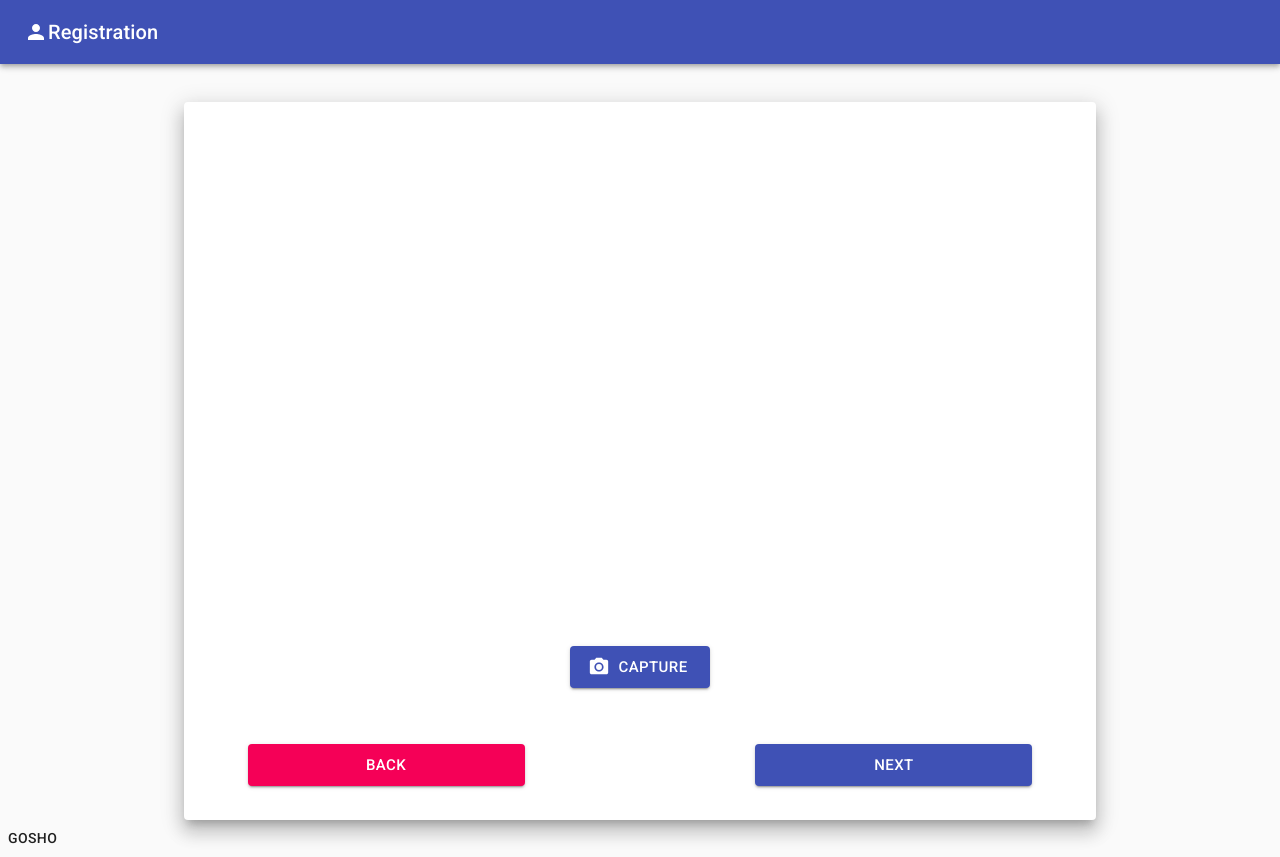
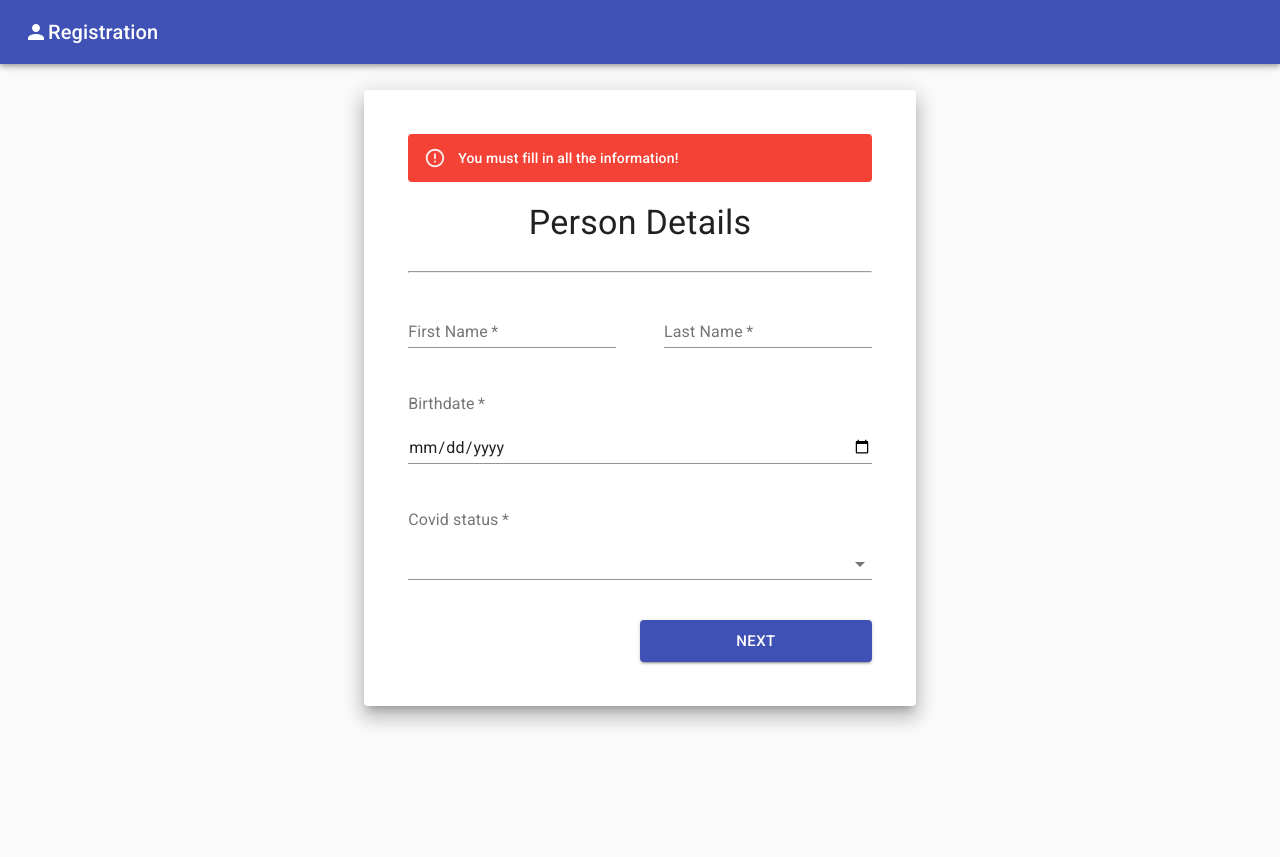
Before and after one commit to Vladikolev0321/Covid-Border-Control, a React (Create React App) app in the folder frontend/registration-app/: page / in a window 1280 px wide. Both pictures are taken after a click on the button "NEXT". After the commit the page ends 800 px from the top, so only its background shows below. Built offline with nearby package versions, Linux system fonts and the light colour scheme; no server answers.

Commit message:
Frontend: finish registration app

```diff
--- a/frontend/registration-app/package.json
+++ b/frontend/registration-app/package.json
@@ -5,10 +5,12 @@
   "dependencies": {
     "@material-ui/core": "^4.11.4",
     "@material-ui/icons": "^4.11.2",
+    "@material-ui/lab": "^4.0.0-alpha.60",
     "@material-ui/pickers": "^3.3.10",
     "@testing-library/jest-dom": "^5.14.1",
     "@testing-library/react": "^11.2.7",
     "@testing-library/user-event": "^12.8.3",
+    "material-ui-image": "^3.3.2",
     "react": "^17.0.2",
     "react-dom": "^17.0.2",
     "react-scripts": "4.0.3",
--- a/frontend/registration-app/src/components/Form.jsx
+++ b/frontend/registration-app/src/components/Form.jsx
@@ -1,5 +1,5 @@
 import React from 'react';
-import {Button, Container} from '@material-ui/core';
+import { Button, Container, Paper, Typography, CssBaseline, Grid, TextField } from '@material-ui/core';
 import PersonDetails from './PersonDetails';
 import {WebcamCapture} from "./Webcam";
 
@@ -13,16 +13,36 @@ class Form extends React.Component {
             lastName: '',
             birthdate: '',
             healthStatus: '',
-            image: ''
+            image: '',
+            alert: 0,
         }
     }
 
     //next step
     nextStep = () => {
+
+        if((this.state.step === 1 && this.state.firstName !== '' && this.state.lastName !== '' && this.state.birthdate !== '' && this.state.healthStatus !== '') || (this.state.step === 2 && this.state.image !== '')) {
             const { step } = this.state;
             this.setState({
-            step: step + 1
+                step: step + 1,
+                alert: 0
             });
+        }
+        else{
+            if(this.state.step === 1) {
+                this.setState({
+                    alert: 1
+                })
+            }
+            if(this.state.step === 2) {
+                this.setState({
+                    alert: 2
+                })
+            }
+
+        }
+
+
     }
 
     //prev step
@@ -70,8 +90,8 @@ class Form extends React.Component {
     }
     render() {
         const { step } = this.state;
-        const { firstName, lastName, birthdate, healthStatus, image } = this.state;
-        const values = { firstName, lastName, birthdate, healthStatus, image  }
+        const { firstName, lastName, birthdate, healthStatus, image, alert } = this.state;
+        const values = { firstName, lastName, birthdate, healthStatus, image, alert }
         switch(step) {
             case 1:
                 return(
@@ -83,20 +103,80 @@ class Form extends React.Component {
                 );
             case 2:
                 return(
-                    <div>
                     <WebcamCapture
                     nextStep={this.nextStep}
                     prevStep={this.prevStep}
                     handleImageChange={this.handleImageChange}
                     defaultImage={this.state.image}
+                    alert={this.state.alert}
                     />
-                        <Button onClick={ () => this.postData() }>Gosho</Button>
-                    </div>
-
                 );
             case 3:
                 return(
-                    <h1>kf;kfgo;a</h1>
+                    <Container  style={{marginTop: "2%"}} maxWidth="sm">
+                        <CssBaseline />
+                        <Paper style={{padding: "8%"}} elevation={12}>
+                            <Typography variant="h4" color="textPrimary" align="center" >Final Form</Typography>
+                            <br/>
+                            <hr/>
+                            <br />
+                            <Grid container justify="center">
+                                <img src={this.state.image} width="80%" alt="sgsjgslkj"/>
+                            </Grid>
+                            <br />
+                            <Grid container spacing={6} justify="center">
+                                <Grid item xs={12} sm={6} md={6}>
+                                    <TextField
+                                        fullWidth
+                                        label="First Name"
+                                        defaultValue={this.state.firstName}
+                                        InputProps={{
+                                            readOnly: true,
+                                        }}
+                                    />
+                                </Grid>
+                                <Grid item xs={12} sm={6} md={6}>
+                                    <TextField
+                                        fullWidth
+                                        label="Last Name"
+                                        defaultValue={this.state.lastName}
+                                        InputProps={{
+                                            readOnly: true,
+                                        }}
+                                    />
+                                </Grid>
+                                <Grid item xs={12} sm={12} md={12} >
+                                    <TextField
+                                        fullWidth
+                                        label="Birthdate"
+                                        format={'DD/MM/YYYY'}
+                                        defaultValue ={this.state.birthdate}
+                                        type="date"
+                                        InputProps={{
+                                            readOnly: true,
+                                        }}
+                                    />
+                                </Grid>
+                                <Grid item xs={12} sm={12} md={12}>
+                                    <TextField
+                                        fullWidth
+                                        label="Covid Status"
+                                        defaultValue={this.state.healthStatus}
+                                        InputProps={{
+                                            readOnly: true,
+                                        }}
+                                    />
+                                </Grid>
+                            </Grid>
+                            <br />
+                            <br />
+                            <br />
+                            <Grid container spacing={6} justify="center" >
+                                <Button variant="contained" color="secondary" size="large" style={{width: "45%", marginRight: "10%"}} onClick={this.prevStep} >Back</Button>
+                                <Button variant="contained" color="primary" size="large" style={{width: "45%"}} onClick={this.postData}>Submit</Button>
+                            </Grid>
+                        </Paper>
+                    </Container>
                 );
             default:
         }
--- a/frontend/registration-app/src/components/PersonDetails.jsx
+++ b/frontend/registration-app/src/components/PersonDetails.jsx
@@ -1,6 +1,8 @@
 import React from 'react';
 import MuiThemeProvider from '@material-ui/core/styles/MuiThemeProvider';
 import { CssBaseline, Paper, Container, TextField, Typography, Grid, InputLabel, Select, MenuItem, Button } from '@material-ui/core';
+import Alert from '@material-ui/lab/Alert';
+
 export class PersonDetails extends React.Component {
     continue = e => {
         e.preventDefault();
@@ -8,15 +10,24 @@ export class PersonDetails extends React.Component {
     }
     render() {
         const { values, handleChange } = this.props;
-
+        const renderAlert = () => {
+            if(values.alert === 1) {
+                return <div>
+                    <Alert severity="error" variant="filled" >
+                        You must fill in all the information!
+                    </Alert>
+                    <br />
+                </div>
+            }
+        }
         return (
             <MuiThemeProvider>
                 <React.Fragment>
-                    <Container  style={{marginTop: "3%"}} maxWidth="sm">
+                    <Container  style={{marginTop: "2%"}} maxWidth="sm">
                         <CssBaseline />
                         <Paper style={{padding: "8%"}} elevation={12}>
-                            <Typography variant="h3" color="textPrimary" align="center" >Person Details</Typography>
-                            <br/>
+                            {renderAlert()}
+                            <Typography variant="h4" color="textPrimary" align="center" >Person Details</Typography>
                             <br/>
                             <hr/>
                             <br />
@@ -28,6 +39,7 @@ export class PersonDetails extends React.Component {
                                         label = "First Name"
                                         onChange={handleChange('firstName')}
                                         defaultValue={values.firstName}
+                                        required
                                     />
                                 </Grid>
                                 <Grid item xs={12} sm={6} md={6}>
@@ -37,10 +49,11 @@ export class PersonDetails extends React.Component {
                                         label = "Last Name"
                                         onChange={handleChange('lastName')}
                                         defaultValue={values.lastName}
+                                        required
                                     />
                                 </Grid>
-                                <Grid item xs={12} sm={12} md={12} style= {{marginTop: "5%"}}>
-                                    <InputLabel>Birthday</InputLabel>
+                                <Grid item xs={12} sm={12} md={12}>
+                                    <InputLabel required>Birthdate</InputLabel>
                                     <br />
                                     <TextField
                                         fullWidth
@@ -48,19 +61,17 @@ export class PersonDetails extends React.Component {
                                         defaultValue ={values.birthdate}
                                         onChange={handleChange('birthdate')}
                                         type="date"
+                                        required
                                     />
                                 </Grid>
-                                <Grid item xs={12} sm={12} md={12} style= {{marginTop: "5%"}}>
-                                    <InputLabel>Covid status</InputLabel>
+                                <Grid item xs={12} sm={12} md={12}>
+                                    <InputLabel required>Covid status</InputLabel>
                                     <br />
                                     <Select
                                         fullWidth
                                         color = "primary"
-                                        labelId = "covid status"
-                                        lable = "Covid Status"
                                         value = {values.healthStatus}
                                         onChange = {handleChange('healthStatus')}
-                                        required
                                     >
                                         <MenuItem value={'NONE'}>None</MenuItem>
                                         <MenuItem value={'RECENTLY_INFECTED'}>Recently Infected</MenuItem>
@@ -69,6 +80,7 @@ export class PersonDetails extends React.Component {
                                     </Select>
                                 </Grid>
                             </Grid>
+                            <br />
                             <br />
                             <Grid container justify="flex-end">
                                 <Button variant="contained"color="primary" onClick={this.continue} style={{width: "50%"}} size="large">Next</Button>
--- a/frontend/registration-app/src/components/Webcam.jsx
+++ b/frontend/registration-app/src/components/Webcam.jsx
@@ -1,17 +1,18 @@
 import React, { useState } from 'react';
 import Webcam from "react-webcam";
 import CameraAltIcon from '@material-ui/icons/CameraAlt';
-import {Container, CssBaseline, Grid, Button, Paper} from "@material-ui/core";
+import {Container, CssBaseline, Grid, Button, Paper, Typography } from "@material-ui/core";
+import Alert from '@material-ui/lab/Alert';
 
 const videoConstraints = {
     width: 800,
-    height: 500,
+    height: 450,
     facingMode: "user"
 };
 
 
 
-export const WebcamCapture = ({nextStep, prevStep, handleImageChange, defaultImage}) => {
+export const WebcamCapture = ({nextStep, prevStep, handleImageChange, defaultImage, alert}) => {
 
     const [image,setImage]=useState(defaultImage);
     const webcamRef = React.useRef(null);
@@ -23,31 +24,40 @@ export const WebcamCapture = ({nextStep, prevStep, handleImageChange, defaultIma
             handleImageChange(imageSrc)
         }, [handleImageChange]);
 
+    const renderAlert = () => {
+        if(alert === 2) {
+            return <div>
+                <Alert severity="error" variant="filled" >
+                    You must take a picture!
+                </Alert>
+                <br />
+            </div>
+        }
+    }
+
 
 
 
     return (
         <React.Fragment>
-            <Container className="webcam-container" style={{marginTop: "3%"}} maxWidth="md">
+            <Container className="webcam-container" style={{marginTop: "2%"}} maxWidth="md">
                 <CssBaseline />
-                <Paper style={{padding: "2%"}} elevation={12}>
+                <Paper style={{padding: "8%"}} elevation={12}>
+                    {renderAlert()}
+                    <Typography variant="h4" color="textPrimary" align="center" >Take a picture</Typography>
+                    <br />
+                    <hr />
+                    <br />
                     <Grid
                         container
-                        direction="column"
                         justify="center"
-                        alignContent="center"
-                        className="webcam-img"
                     >
-                        <Grid item xs={5} sm={12} md={12}>
                         {image === '' ? <Webcam
                             audio={false}
-                                height={500}
                             ref={webcamRef}
                             screenshotFormat="image/jpeg"
-                                width={800}
                             videoConstraints={videoConstraints}
                         /> : <img alt="Person's face" src={image} />}
-                        </Grid>
 
                     </Grid>
                     <br />
@@ -72,13 +82,10 @@ export const WebcamCapture = ({nextStep, prevStep, handleImageChange, defaultIma
                     <br />
                     <br />
                     <br />
-                    <br />
                     <Grid container spacing={6} justify="center" >
                         <Button variant="contained" color="secondary" size="large" style={{width: "30%", marginRight: "25%"}} onClick={prevStep} >Back</Button>
                         <Button variant="contained" color="primary" size="large" style={{width: "30%"}} onClick={nextStep}>Next</Button>
                     </Grid>
-                    <br />
-                    <br />
                 </Paper>
             </Container>
         </React.Fragment>
```
Also changed, not shown: 1 other file (tests, documents, lock files or other folders). Lines whose indentation alone changed are shown as unchanged.
